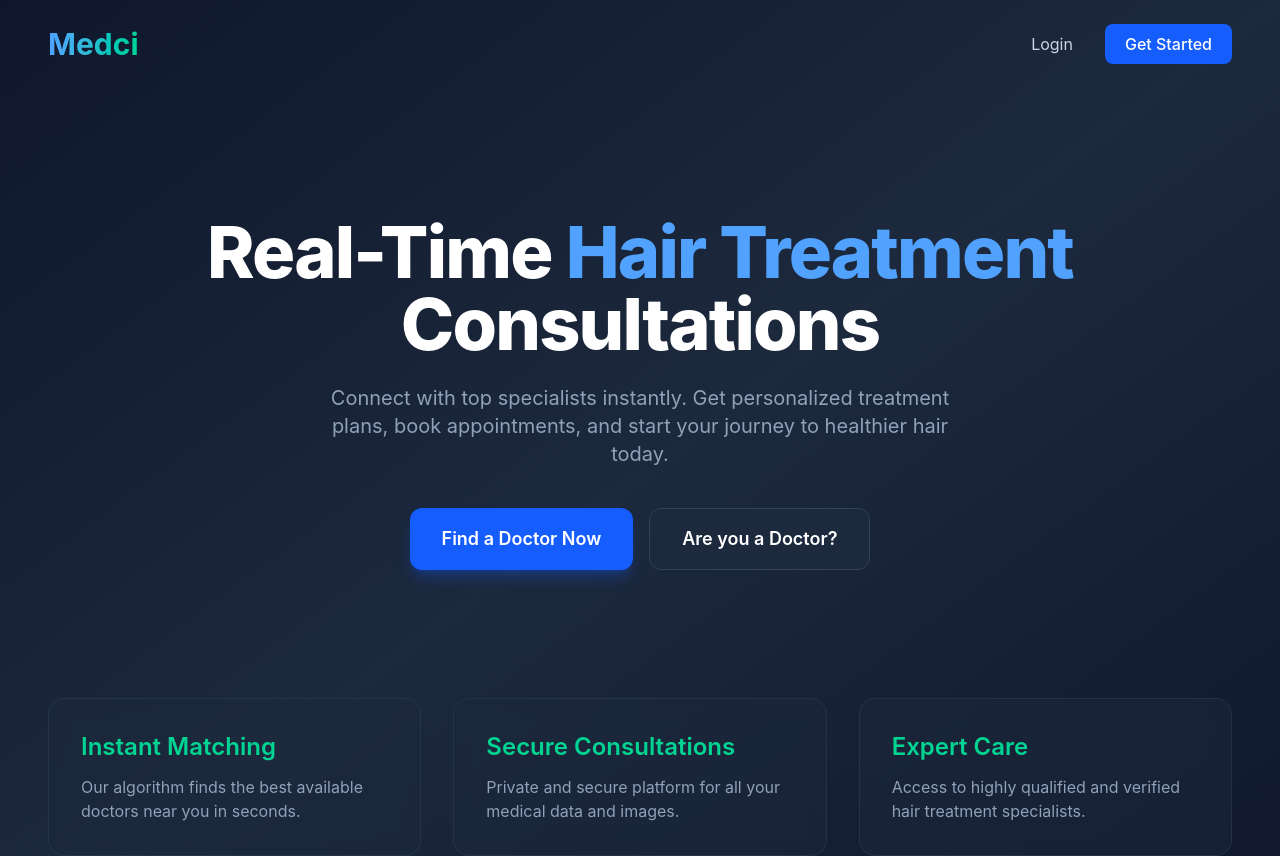
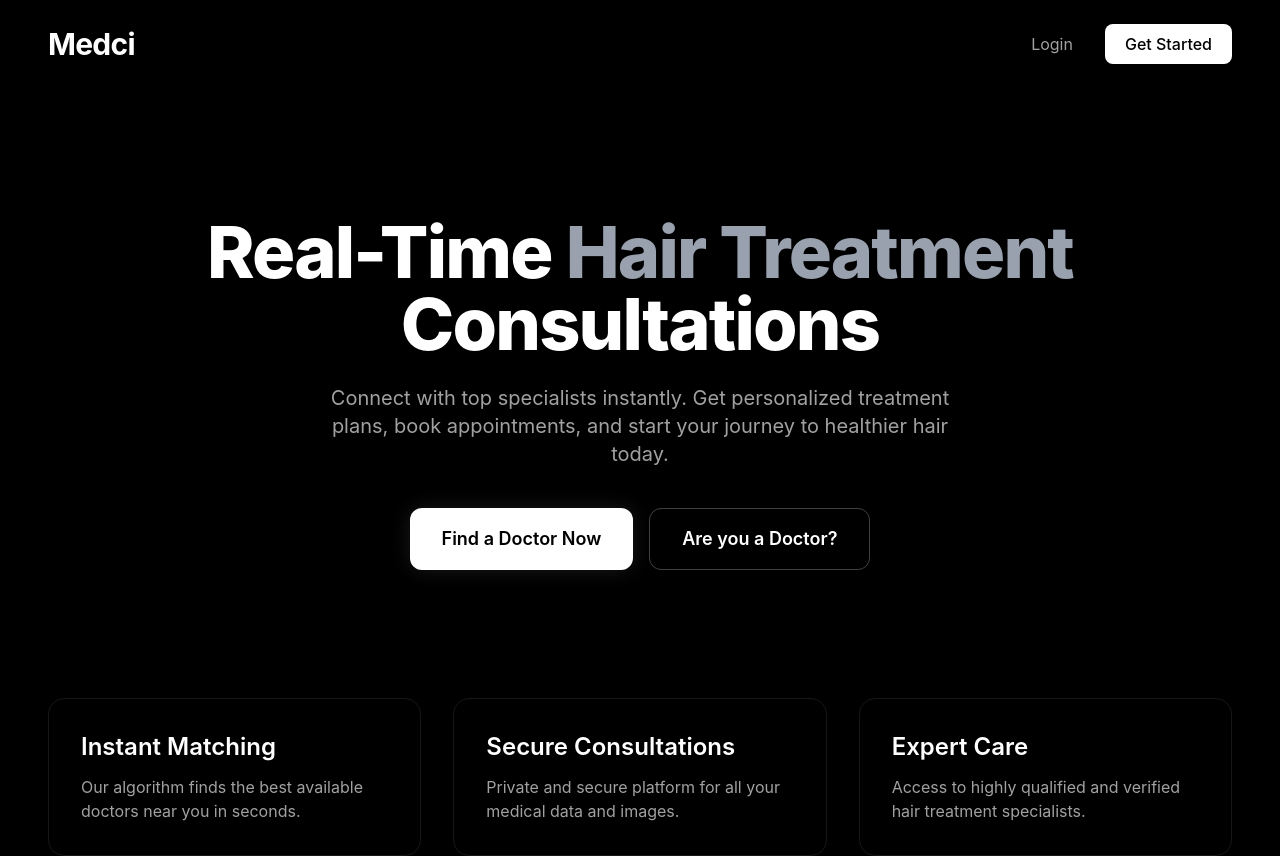
Before and after one commit to Satyam4755/Medci, a React (Vite) app in the folder frontend/: page / in a window 1280 px wide. Shown: the top 856 px of the page. Built offline with nearby package versions, Linux system fonts and the light colour scheme.

Commit message:
new update in UI, version V5

```diff
--- /dev/null
+++ b/frontend/replaceColors.cjs
@@ -0,0 +1,53 @@
+const fs = require('fs');
+const path = require('path');
+
+const walkSync = (dir, filelist = []) => {
+  fs.readdirSync(dir).forEach(file => {
+    filelist = fs.statSync(path.join(dir, file)).isDirectory()
+      ? walkSync(path.join(dir, file), filelist)
+      : filelist.concat(path.join(dir, file));
+  });
+  return filelist;
+}
+
+const files = walkSync('./src').filter(f => f.endsWith('.jsx') || f.endsWith('.css'));
+
+files.forEach(file => {
+  let content = fs.readFileSync(file, 'utf8');
+  let original = content;
+
+  // Background gradients
+  content = content.replace(/bg-gradient-to-br from-slate-900 via-slate-800 to-slate-900/g, 'bg-black');
+
+  // Replace from/via/to slate
+  content = content.replace(/from-slate-900/g, 'from-black');
+  content = content.replace(/via-slate-800/g, 'via-neutral-900');
+  content = content.replace(/to-slate-900/g, 'to-black');
+
+  // Colors slate -> neutral/black
+  content = content.replace(/slate-900/g, 'black');
+  content = content.replace(/slate-800/g, 'neutral-900');
+  content = content.replace(/slate-700/g, 'neutral-800');
+  content = content.replace(/slate-600/g, 'neutral-700');
+  content = content.replace(/slate-500/g, 'neutral-500');
+  content = content.replace(/slate-400/g, 'neutral-400');
+  content = content.replace(/slate-300/g, 'neutral-300');
+
+  // Blue -> white/black equivalents
+  content = content.replace(/blue-400/g, 'white');
+  content = content.replace(/blue-500/g, 'white');
+  content = content.replace(/blue-600/g, 'white');
+  content = content.replace(/blue-700/g, 'neutral-200');
+  content = content.replace(/shadow-blue-600\/30/g, 'shadow-[0_0_20px_rgba(255,255,255,0.1)]');
+
+  // Emerald
+  content = content.replace(/emerald-400/g, 'white');
+  content = content.replace(/emerald-500/g, 'white');
+  content = content.replace(/emerald-600/g, 'white');
+  content = content.replace(/emerald-700/g, 'neutral-200');
+
+  if (content !== original) {
+    fs.writeFileSync(file, content);
+    console.log('Updated ' + file);
+  }
+});
--- a/frontend/src/components/ProtectedRoute.jsx
+++ b/frontend/src/components/ProtectedRoute.jsx
@@ -7,8 +7,8 @@ const ProtectedRoute = ({ children, allowedRoles }) => {
 
   if (loading) {
     return (
-      <div className="min-h-screen flex items-center justify-center bg-slate-900 text-white">
-        <div className="animate-spin rounded-full h-12 w-12 border-t-2 border-b-2 border-blue-500"></div>
+      <div className="min-h-screen flex items-center justify-center bg-black text-white">
+        <div className="animate-spin rounded-full h-12 w-12 border-t-2 border-b-2 border-white"></div>
       </div>
     );
   }
--- a/frontend/src/components/Sidebar.jsx
+++ b/frontend/src/components/Sidebar.jsx
@@ -80,7 +80,7 @@ const Sidebar = ({ onClose }) => {
           onChange={(e) => changeTheme(e.target.value)}
           className="w-full bg-[var(--color-theme-panel)] border border-[var(--color-theme-border)] rounded-lg px-3 py-2 text-sm focus:outline-none focus:border-[var(--color-theme-primary)] mb-6 text-white"
         >
-          {themes.map(t => <option key={t.id} value={t.id} className="bg-slate-800">{t.name}</option>)}
+          {themes.map(t => <option key={t.id} value={t.id} className="bg-neutral-900">{t.name}</option>)}
         </select>
         <button
           onClick={handleLogout}
--- a/frontend/src/index.css
+++ b/frontend/src/index.css
@@ -2,15 +2,15 @@
 
 :root, .theme-black {
   --bg-gradient-from: #000000; /* Pure black */
-  --bg-gradient-to: #050505; /* Near black */
-  --text-main: #ffffff; /* White */
+  --bg-gradient-to: #0A0A0A; /* Near black */
+  --text-main: #ffffff; /* Pure White */
   --text-muted: #a1a1aa; /* Light gray */
-  --primary: #3b82f6; /* Blue accent */
-  --primary-hover: #2563eb;
-  --panel-bg: rgba(17, 17, 17, 0.85); /* Charcoal */
-  --panel-border: rgba(39, 39, 42, 0.7); /* Subtle gray */
+  --primary: #ffffff; /* White buttons/accents */
+  --primary-hover: #e5e5e5; /* Soft gray hover */
+  --panel-bg: rgba(17, 17, 17, 0.95); /* Charcoal */
+  --panel-border: rgba(39, 39, 42, 0.8); /* Subtle gray border */
   --input-bg: rgba(24, 24, 27, 0.9);
-  --dropdown-bg: #111111; /* Solid for dropdowns */
+  --dropdown-bg: #111111;
 }
 
 .theme-brown {
--- a/frontend/src/pages/Admin/AdminHome.jsx
+++ b/frontend/src/pages/Admin/AdminHome.jsx
@@ -71,11 +71,11 @@ const AdminHome = () => {
           <div className="space-y-4">
             <div className="flex justify-between items-center p-4 bg-[var(--color-theme-panel)] rounded-xl">
               <span className="text-[var(--color-theme-muted)]">Socket.IO Real-time Engine</span>
-              <span className="text-emerald-400 font-semibold px-3 py-1 bg-emerald-400/10 rounded-full">Online</span>
+              <span className="text-white font-semibold px-3 py-1 bg-white/10 rounded-full">Online</span>
             </div>
             <div className="flex justify-between items-center p-4 bg-[var(--color-theme-panel)] rounded-xl">
               <span className="text-[var(--color-theme-muted)]">MongoDB Database</span>
-              <span className="text-emerald-400 font-semibold px-3 py-1 bg-emerald-400/10 rounded-full">Connected</span>
+              <span className="text-white font-semibold px-3 py-1 bg-white/10 rounded-full">Connected</span>
             </div>
           </div>
         </div>
--- a/frontend/src/pages/Doctor/DoctorHome.jsx
+++ b/frontend/src/pages/Doctor/DoctorHome.jsx
@@ -40,8 +40,8 @@ const DoctorHome = () => {
           </div>
           <div className="flex items-center gap-3 glass-panel px-4 py-2 rounded-full border border-[var(--color-theme-border)]">
             <span className="relative flex h-3 w-3">
-              <span className="animate-ping absolute inline-flex h-full w-full rounded-full bg-emerald-400 opacity-75"></span>
-              <span className="relative inline-flex rounded-full h-3 w-3 bg-emerald-500"></span>
+              <span className="animate-ping absolute inline-flex h-full w-full rounded-full bg-white opacity-75"></span>
+              <span className="relative inline-flex rounded-full h-3 w-3 bg-white"></span>
             </span>
             <span className="text-sm font-medium text-[var(--color-theme-text)]">Available</span>
           </div>
--- a/frontend/src/pages/LandingPage.jsx
+++ b/frontend/src/pages/LandingPage.jsx
@@ -5,15 +5,15 @@ import { useNavigate } from 'react-router-dom';
 const LandingPage = () => {
   const navigate = useNavigate();
   return (
-    <div className="min-h-screen bg-gradient-to-br from-slate-900 via-slate-800 to-slate-900 text-white">
+    <div className="min-h-screen bg-black text-white">
       {/* Navbar */}
       <nav className="flex justify-between items-center p-6 lg:px-12">
-        <div className="text-3xl font-bold bg-clip-text text-transparent bg-gradient-to-r from-blue-400 to-emerald-400">
+        <div className="text-3xl font-bold text-white tracking-tight cursor-default">
           Medci
         </div>
         <div className="flex items-center gap-2 md:gap-4">
-          <button onClick={() => navigate('/login')} className="px-2 py-2 md:px-4 md:py-2 text-sm md:text-base rounded-lg text-slate-300 hover:text-white transition whitespace-nowrap">Login</button>
-          <button onClick={() => navigate('/signup')} className="px-3 py-2 md:px-5 md:py-2 text-sm md:text-base rounded-lg bg-blue-600 hover:bg-blue-700 transition font-medium whitespace-nowrap">Get Started</button>
+          <button onClick={() => navigate('/login')} className="px-2 py-2 md:px-4 md:py-2 text-sm md:text-base rounded-lg text-neutral-400 hover:text-white transition whitespace-nowrap">Login</button>
+          <button onClick={() => navigate('/signup')} className="px-3 py-2 md:px-5 md:py-2 text-sm md:text-base rounded-lg bg-white hover:bg-gray-200 text-black transition font-medium whitespace-nowrap shadow-sm">Get Started</button>
         </div>
       </nav>
 
@@ -25,10 +25,10 @@ const LandingPage = () => {
           transition={{ duration: 0.8 }}
           className="max-w-4xl"
         >
-          <h1 className="text-5xl lg:text-7xl font-extrabold tracking-tight mb-6">
-            Real-Time <span className="text-blue-400">Hair Treatment</span> Consultations
+          <h1 className="text-5xl lg:text-7xl font-extrabold tracking-tight mb-6 text-white">
+            Real-Time <span className="text-gray-400">Hair Treatment</span> Consultations
           </h1>
-          <p className="text-xl text-slate-400 mb-10 max-w-2xl mx-auto">
+          <p className="text-xl text-neutral-400 mb-10 max-w-2xl mx-auto">
             Connect with top specialists instantly. Get personalized treatment plans, book appointments, and start your journey to healthier hair today.
           </p>
           <div className="flex flex-col sm:flex-row gap-4 justify-center">
@@ -36,7 +36,7 @@ const LandingPage = () => {
               onClick={() => navigate('/signup')}
               whileHover={{ scale: 1.05 }}
               whileTap={{ scale: 0.95 }}
-              className="px-8 py-4 rounded-xl bg-blue-600 text-white font-semibold text-lg shadow-lg shadow-blue-600/30"
+              className="px-8 py-4 rounded-xl bg-white text-black font-semibold text-lg shadow-[0_0_20px_rgba(255,255,255,0.1)] transition"
             >
               Find a Doctor Now
             </motion.button>
@@ -44,7 +44,7 @@ const LandingPage = () => {
               onClick={() => navigate('/login')}
               whileHover={{ scale: 1.05 }}
               whileTap={{ scale: 0.95 }}
-              className="px-8 py-4 rounded-xl bg-slate-800 text-white font-semibold text-lg border border-slate-700 hover:bg-slate-700 transition"
+              className="px-8 py-4 rounded-xl bg-transparent text-white font-semibold text-lg border border-neutral-700 hover:bg-neutral-900 transition"
             >
               Are you a Doctor?
             </motion.button>
@@ -63,11 +63,12 @@ const LandingPage = () => {
             key={i}
             initial={{ opacity: 0, y: 20 }}
             animate={{ opacity: 1, y: 0 }}
-            transition={{ duration: 0.5, delay: i * 0.2 + 0.5 }}
-            className="p-8 rounded-2xl bg-slate-800/50 border border-slate-700/50 backdrop-blur-sm"
+            whileHover={{ y: -5, borderColor: 'rgba(255,255,255,0.2)' }}
+            transition={{ duration: 0.3, delay: i * 0.1 }}
+            className="p-8 rounded-2xl bg-black border border-neutral-900 shadow-[0_4px_20px_rgba(0,0,0,0.5)] hover:shadow-[0_4px_30px_rgba(255,255,255,0.03)] transition-all"
           >
-            <h3 className="text-2xl font-semibold mb-3 text-emerald-400">{feature.title}</h3>
-            <p className="text-slate-400">{feature.desc}</p>
+            <h3 className="text-2xl font-semibold mb-3 text-white">{feature.title}</h3>
+            <p className="text-neutral-400">{feature.desc}</p>
           </motion.div>
         ))}
       </section>
--- a/frontend/src/pages/LoginPage.jsx
+++ b/frontend/src/pages/LoginPage.jsx
@@ -35,57 +35,75 @@ const LoginPage = () => {
   };
 
   return (
-    <div className="min-h-screen flex items-center justify-center bg-slate-900 text-white p-6">
+    <div className="min-h-screen flex flex-col items-center justify-center bg-black text-white p-6 relative">
+      {/* Medci Logo Header */}
+      <div className="absolute top-6 left-6 md:top-10 md:left-12">
+        <Link to="/">
+          <motion.div
+            whileHover={{ scale: 1.05 }}
+            whileTap={{ scale: 0.95 }}
+            className="text-3xl font-bold text-white tracking-tight cursor-pointer"
+          >
+            Medci
+          </motion.div>
+        </Link>
+      </div>
+
       <motion.div
         initial={{ opacity: 0, y: 20 }}
         animate={{ opacity: 1, y: 0 }}
-        className="w-full max-w-md bg-slate-800 p-8 rounded-2xl border border-slate-700 shadow-xl"
+        className="w-full max-w-md bg-neutral-900 p-8 rounded-2xl border border-neutral-800 shadow-xl z-10"
       >
-        <h2 className="text-3xl font-bold mb-6 text-center text-blue-400">Welcome Back</h2>
+        <h2 className="text-3xl font-bold mb-6 text-center text-white">Welcome Back</h2>
         <form onSubmit={handleSubmit} className="space-y-4">
           <div>
-            <label className="block text-slate-400 mb-1">Email</label>
+            <label className="block text-neutral-400 mb-1">Email</label>
             <input
               type="email"
               required
               value={email}
               onChange={(e) => setEmail(e.target.value)}
               disabled={isSubmitting}
-              className="w-full bg-slate-900 border border-slate-700 rounded-lg px-4 py-3 focus:outline-none focus:border-blue-500 disabled:opacity-50 disabled:cursor-not-allowed"
+              className="w-full bg-black border border-neutral-800 rounded-lg px-4 py-3 focus:outline-none focus:border-white disabled:opacity-50 disabled:cursor-not-allowed"
               placeholder="Enter your email"
             />
           </div>
           <div>
-            <label className="block text-slate-400 mb-1">Password</label>
+            <label className="block text-neutral-400 mb-1">Password</label>
             <input
               type="password"
               required
               value={password}
               onChange={(e) => setPassword(e.target.value)}
               disabled={isSubmitting}
-              className="w-full bg-slate-900 border border-slate-700 rounded-lg px-4 py-3 focus:outline-none focus:border-blue-500 disabled:opacity-50 disabled:cursor-not-allowed"
+              className="w-full bg-black border border-neutral-800 rounded-lg px-4 py-3 focus:outline-none focus:border-white disabled:opacity-50 disabled:cursor-not-allowed"
               placeholder="Enter your password"
             />
           </div>
           <button
             type="submit"
             disabled={isSubmitting}
-            className="w-full bg-blue-600 hover:bg-blue-700 disabled:bg-blue-400 disabled:cursor-not-allowed text-white font-semibold py-3 rounded-lg transition flex items-center justify-center"
+            className="w-full bg-white hover:bg-gray-200 disabled:bg-gray-400 disabled:cursor-not-allowed text-black font-semibold py-3 rounded-lg transition flex items-center justify-center shadow-sm"
           >
             {isSubmitting ? (
               <motion.div
                 animate={{ rotate: 360 }}
                 transition={{ duration: 1, repeat: Infinity, ease: "linear" }}
-                className="w-5 h-5 border-2 border-white border-t-transparent rounded-full"
+                className="w-5 h-5 border-2 border-black border-t-transparent rounded-full"
               />
             ) : (
               'Log In'
             )}
           </button>
         </form>
-        <p className="mt-6 text-center text-slate-400">
-          Don't have an account? <Link to="/signup" className="text-blue-400 hover:underline">Sign up</Link>
+        <p className="mt-6 text-center text-neutral-400">
+          Don't have an account? <Link to="/signup" className="text-white font-medium hover:underline">Sign up</Link>
         </p>
+        <div className="mt-6 text-center">
+          <Link to="/" className="text-sm text-neutral-500 hover:text-white transition flex items-center justify-center gap-2">
+            <span>←</span> Back to Home
+          </Link>
+        </div>
       </motion.div>
     </div>
   );
--- a/frontend/src/pages/Patient/ExploreDoctors.jsx
+++ b/frontend/src/pages/Patient/ExploreDoctors.jsx
@@ -76,7 +76,7 @@ const ExploreDoctors = () => {
           {doctors.map(doc => (
             <div key={doc._id} className="glass-panel p-6 rounded-2xl hover:border-[var(--color-theme-primary)] transition border border-[var(--color-theme-border)]">
               <div className="flex items-center gap-4 mb-4">
-                <div className="w-16 h-16 rounded-full bg-slate-700 flex-shrink-0"></div>
+                <div className="w-16 h-16 rounded-full bg-neutral-800 flex-shrink-0"></div>
                 <div>
                   <h3 className="font-bold text-lg text-[var(--color-theme-text)]">Dr. {doc.user?.name}</h3>
                   <p className="text-sm text-[var(--color-theme-primary)]">{doc.qualification}</p>
--- a/frontend/src/pages/SignupPage.jsx
+++ b/frontend/src/pages/SignupPage.jsx
@@ -37,57 +37,70 @@ const SignupPage = () => {
   };
 
   return (
-    <div className="min-h-screen flex items-center justify-center bg-slate-900 text-white p-6">
+    <div className="min-h-screen flex flex-col items-center justify-center bg-black text-white p-6 relative">
+      {/* Medci Logo Header */}
+      <div className="absolute top-6 left-6 md:top-10 md:left-12">
+        <Link to="/">
+          <motion.div
+            whileHover={{ scale: 1.05 }}
+            whileTap={{ scale: 0.95 }}
+            className="text-3xl font-bold text-white tracking-tight cursor-pointer"
+          >
+            Medci
+          </motion.div>
+        </Link>
+      </div>
+
       <motion.div
         initial={{ opacity: 0, y: 20 }}
         animate={{ opacity: 1, y: 0 }}
-        className="w-full max-w-md bg-slate-800 p-8 rounded-2xl border border-slate-700 shadow-xl"
+        className="w-full max-w-md bg-neutral-900 p-8 rounded-2xl border border-neutral-800 shadow-xl z-10"
       >
-        <h2 className="text-3xl font-bold mb-6 text-center text-emerald-400">Create Account</h2>
+        <h2 className="text-3xl font-bold mb-6 text-center text-white">Create Account</h2>
         <form onSubmit={handleSubmit} className="space-y-4">
           <div>
-            <label className="block text-slate-400 mb-1">Full Name</label>
+            <label className="block text-neutral-400 mb-1">Full Name</label>
             <input
               type="text"
               required
               value={name}
               onChange={(e) => setName(e.target.value)}
               disabled={isSubmitting}
-              className="w-full bg-slate-900 border border-slate-700 rounded-lg px-4 py-3 focus:outline-none focus:border-emerald-500 disabled:opacity-50 disabled:cursor-not-allowed"
+              className="w-full bg-black border border-neutral-800 rounded-lg px-4 py-3 focus:outline-none focus:border-white disabled:opacity-50 disabled:cursor-not-allowed"
               placeholder="John Doe"
             />
           </div>
           <div>
-            <label className="block text-slate-400 mb-1">Email</label>
+            <label className="block text-neutral-400 mb-1">Email</label>
             <input
               type="email"
               required
               value={email}
               onChange={(e) => setEmail(e.target.value)}
               disabled={isSubmitting}
-              className="w-full bg-slate-900 border border-slate-700 rounded-lg px-4 py-3 focus:outline-none focus:border-emerald-500 disabled:opacity-50 disabled:cursor-not-allowed"
+              className="w-full bg-black border border-neutral-800 rounded-lg px-4 py-3 focus:outline-none focus:border-white disabled:opacity-50 disabled:cursor-not-allowed"
               placeholder="Enter your email"
             />
           </div>
           <div>
-            <label className="block text-slate-400 mb-1">Password</label>
+            <label className="block text-neutral-400 mb-1">Password</label>
             <input
               type="password"
               required
               value={password}
               onChange={(e) => setPassword(e.target.value)}
               disabled={isSubmitting}
-              className="w-full bg-slate-900 border border-slate-700 rounded-lg px-4 py-3 focus:outline-none focus:border-emerald-500 disabled:opacity-50 disabled:cursor-not-allowed"
+              className="w-full bg-black border border-neutral-800 rounded-lg px-4 py-3 focus:outline-none focus:border-white disabled:opacity-50 disabled:cursor-not-allowed"
               placeholder="Create a password"
             />
           </div>
           <div>
-            <label className="block text-slate-400 mb-1">I am a...</label>
+            <label className="block text-neutral-400 mb-1">I am a...</label>
             <select
               value={role}
               onChange={(e) => setRole(e.target.value)}
               disabled={isSubmitting}
-              className="w-full bg-slate-900 border border-slate-700 rounded-lg px-4 py-3 focus:outline-none focus:border-emerald-500 disabled:opacity-50 disabled:cursor-not-allowed"
+              className="w-full bg-black border border-neutral-800 rounded-lg px-4 py-3 focus:outline-none focus:border-white disabled:opacity-50 disabled:cursor-not-allowed"
             >
               <option value="Patient">Patient</option>
               <option value="Doctor">Doctor</option>
@@ -96,21 +109,26 @@ const SignupPage = () => {
           <button
             type="submit"
             disabled={isSubmitting}
-            className="w-full bg-emerald-600 hover:bg-emerald-700 disabled:bg-emerald-400 disabled:cursor-not-allowed text-white font-semibold py-3 rounded-lg transition mt-4 flex items-center justify-center"
+            className="w-full bg-white hover:bg-gray-200 disabled:bg-gray-400 disabled:cursor-not-allowed text-black font-semibold py-3 rounded-lg transition mt-4 flex items-center justify-center shadow-sm"
           >
             {isSubmitting ? (
               <motion.div
                 animate={{ rotate: 360 }}
                 transition={{ duration: 1, repeat: Infinity, ease: "linear" }}
-                className="w-5 h-5 border-2 border-white border-t-transparent rounded-full mr-2"
+                className="w-5 h-5 border-2 border-black border-t-transparent rounded-full mr-2"
               />
             ) : null}
             {isSubmitting ? 'Creating Account...' : 'Sign Up'}
           </button>
         </form>
-        <p className="mt-6 text-center text-slate-400">
-          Already have an account? <Link to="/login" className="text-emerald-400 hover:underline">Log in</Link>
+        <p className="mt-6 text-center text-neutral-400">
+          Already have an account? <Link to="/login" className="text-white font-medium hover:underline">Log in</Link>
         </p>
+        <div className="mt-6 text-center">
+          <Link to="/" className="text-sm text-neutral-500 hover:text-white transition flex items-center justify-center gap-2">
+            <span>←</span> Back to Home
+          </Link>
+        </div>
       </motion.div>
     </div>
   );
```
Also changed, not shown: frontend/src/pages/DoctorDashboard.jsx (+17 -17 lines), frontend/src/pages/PatientDashboard.jsx (+25 -25 lines).
